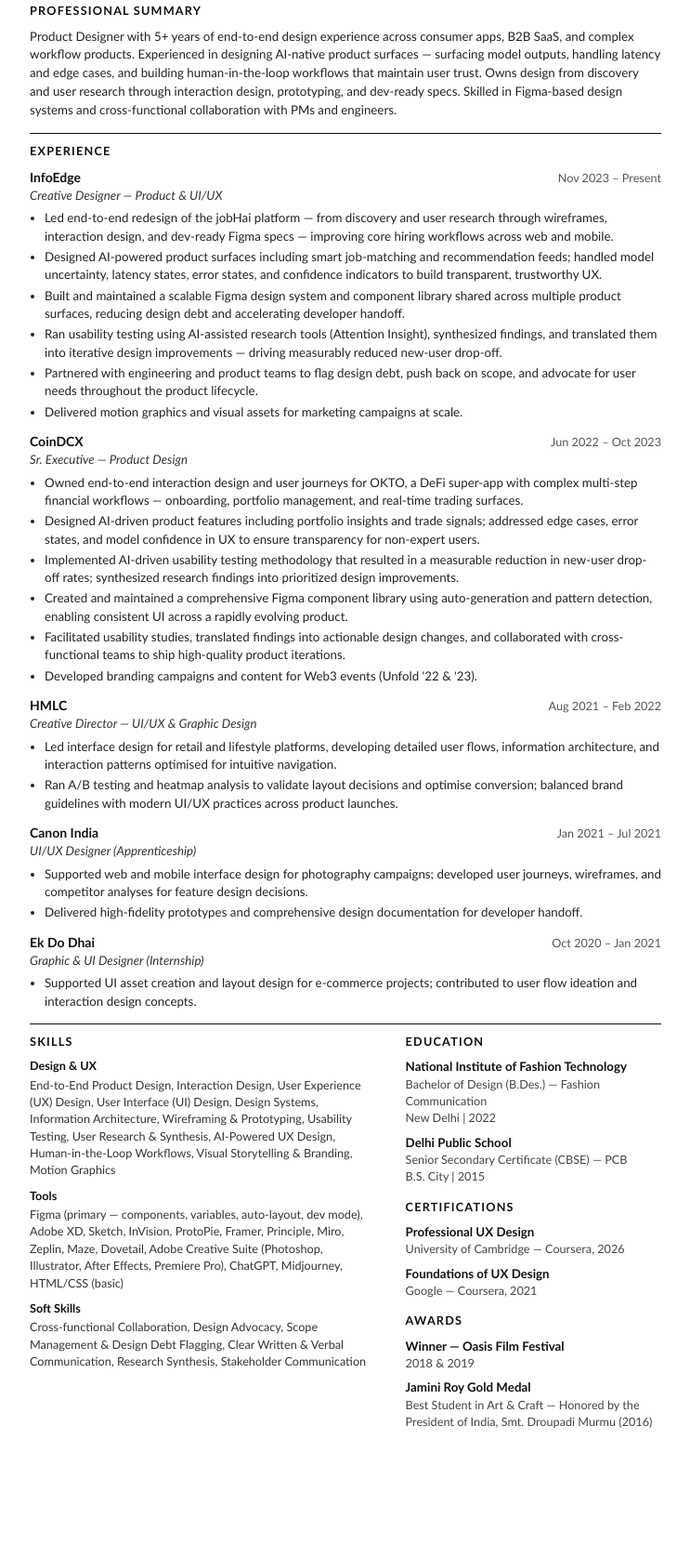
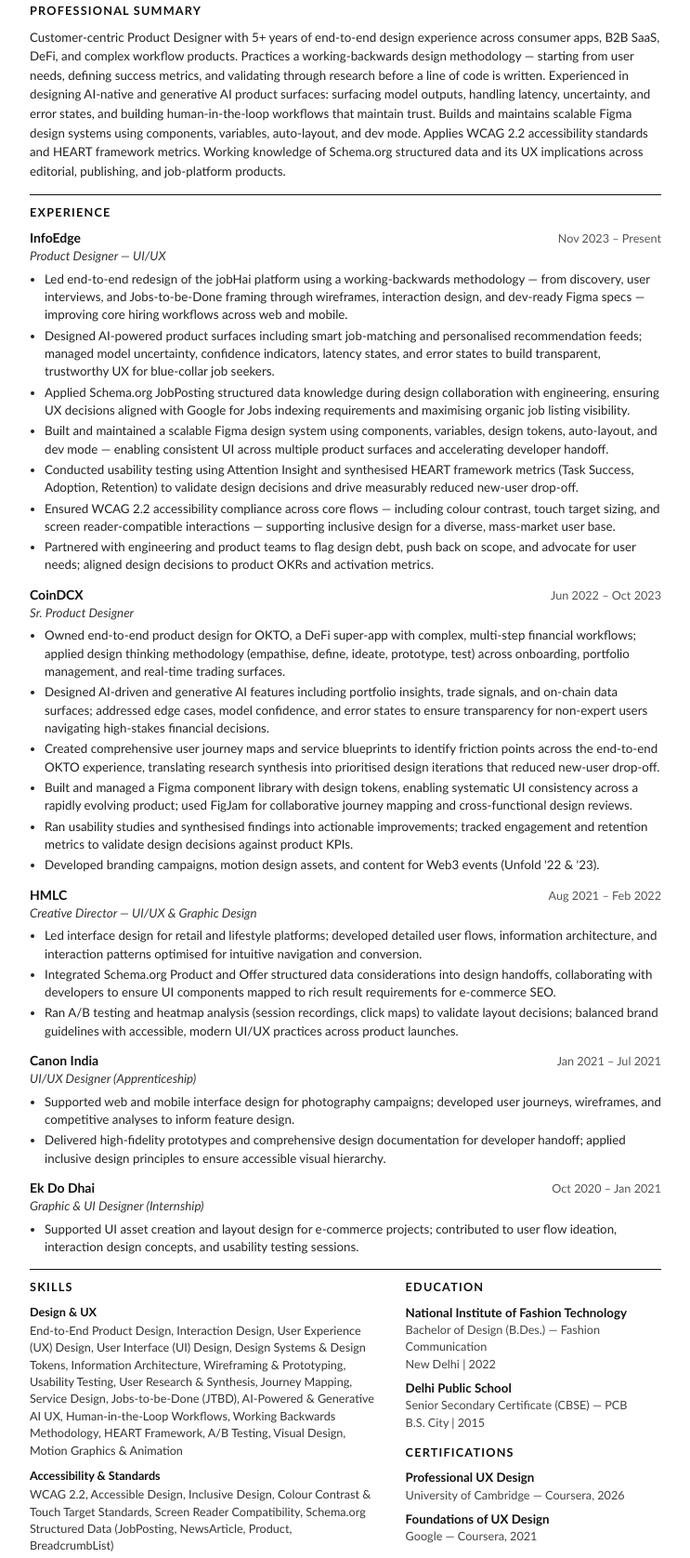
Before and after one commit to anandparth/Resume, a plain HTML site: page resume_bccl.html in a window 1280 px wide. Shown: the part 148-1824 px from the top of the page at 93% size, without its empty margins (268-1011 px from the left). Before the commit the page ends 1737 px from the top, so only its background shows below. Drawn offline with Linux system fonts and the light colour scheme.

Commit message:
Update resume with MNC-sourced ATS optimizations: WCAG 2.2, HEART framework, schema.org, GenAI UX, design tokens, working backwards methodology

```diff
--- a/resume_bccl.html
+++ b/resume_bccl.html
@@ -68,7 +68,7 @@
     .summary p {
       font-size: 10pt;
       color: #222;
-      line-height: 1.5;
+      line-height: 1.55;
     }
 
     /* ── Experience ── */
@@ -167,7 +167,7 @@
   <div class="section summary">
     <div class="section-title">Professional Summary</div>
     <p>
-      Product Designer with 5+ years of end-to-end design experience across consumer apps, B2B SaaS, and complex workflow products. Experienced in designing AI-native product surfaces — surfacing model outputs, handling latency and edge cases, and building human-in-the-loop workflows that maintain user trust. Owns design from discovery and user research through interaction design, prototyping, and dev-ready specs. Skilled in Figma-based design systems and cross-functional collaboration with PMs and engineers.
+      Customer-centric Product Designer with 5+ years of end-to-end design experience across consumer apps, B2B SaaS, DeFi, and complex workflow products. Practices a working-backwards design methodology — starting from user needs, defining success metrics, and validating through research before a line of code is written. Experienced in designing AI-native and generative AI product surfaces: surfacing model outputs, handling latency, uncertainty, and error states, and building human-in-the-loop workflows that maintain trust. Builds and maintains scalable Figma design systems using components, variables, auto-layout, and dev mode. Applies WCAG 2.2 accessibility standards and HEART framework metrics. Working knowledge of Schema.org structured data and its UX implications across editorial, publishing, and job-platform products.
     </p>
   </div>
 
@@ -183,14 +183,15 @@
         <span class="job-company">InfoEdge</span>
         <span class="job-date">Nov 2023 – Present</span>
       </div>
-      <div class="job-title">Creative Designer — Product &amp; UI/UX</div>
+      <div class="job-title">Product Designer — UI/UX</div>
       <ul>
-        <li>Led end-to-end redesign of the jobHai platform — from discovery and user research through wireframes, interaction design, and dev-ready Figma specs — improving core hiring workflows across web and mobile.</li>
-        <li>Designed AI-powered product surfaces including smart job-matching and recommendation feeds; handled model uncertainty, latency states, error states, and confidence indicators to build transparent, trustworthy UX.</li>
-        <li>Built and maintained a scalable Figma design system and component library shared across multiple product surfaces, reducing design debt and accelerating developer handoff.</li>
-        <li>Ran usability testing using AI-assisted research tools (Attention Insight), synthesized findings, and translated them into iterative design improvements — driving measurably reduced new-user drop-off.</li>
-        <li>Partnered with engineering and product teams to flag design debt, push back on scope, and advocate for user needs throughout the product lifecycle.</li>
-        <li>Delivered motion graphics and visual assets for marketing campaigns at scale.</li>
+        <li>Led end-to-end redesign of the jobHai platform using a working-backwards methodology — from discovery, user interviews, and Jobs-to-be-Done framing through wireframes, interaction design, and dev-ready Figma specs — improving core hiring workflows across web and mobile.</li>
+        <li>Designed AI-powered product surfaces including smart job-matching and personalised recommendation feeds; managed model uncertainty, confidence indicators, latency states, and error states to build transparent, trustworthy UX for blue-collar job seekers.</li>
+        <li>Applied Schema.org JobPosting structured data knowledge during design collaboration with engineering, ensuring UX decisions aligned with Google for Jobs indexing requirements and maximising organic job listing visibility.</li>
+        <li>Built and maintained a scalable Figma design system using components, variables, design tokens, auto-layout, and dev mode — enabling consistent UI across multiple product surfaces and accelerating developer handoff.</li>
+        <li>Conducted usability testing using Attention Insight and synthesised HEART framework metrics (Task Success, Adoption, Retention) to validate design decisions and drive measurably reduced new-user drop-off.</li>
+        <li>Ensured WCAG 2.2 accessibility compliance across core flows — including colour contrast, touch target sizing, and screen reader-compatible interactions — supporting inclusive design for a diverse, mass-market user base.</li>
+        <li>Partnered with engineering and product teams to flag design debt, push back on scope, and advocate for user needs; aligned design decisions to product OKRs and activation metrics.</li>
       </ul>
     </div>
 
@@ -200,14 +201,14 @@
         <span class="job-company">CoinDCX</span>
         <span class="job-date">Jun 2022 – Oct 2023</span>
       </div>
-      <div class="job-title">Sr. Executive — Product Design</div>
+      <div class="job-title">Sr. Product Designer</div>
       <ul>
-        <li>Owned end-to-end interaction design and user journeys for OKTO, a DeFi super-app with complex multi-step financial workflows — onboarding, portfolio management, and real-time trading surfaces.</li>
-        <li>Designed AI-driven product features including portfolio insights and trade signals; addressed edge cases, error states, and model confidence in UX to ensure transparency for non-expert users.</li>
-        <li>Implemented AI-driven usability testing methodology that resulted in a measurable reduction in new-user drop-off rates; synthesized research findings into prioritized design improvements.</li>
-        <li>Created and maintained a comprehensive Figma component library using auto-generation and pattern detection, enabling consistent UI across a rapidly evolving product.</li>
-        <li>Facilitated usability studies, translated findings into actionable design changes, and collaborated with cross-functional teams to ship high-quality product iterations.</li>
-        <li>Developed branding campaigns and content for Web3 events (Unfold '22 &amp; '23).</li>
+        <li>Owned end-to-end product design for OKTO, a DeFi super-app with complex, multi-step financial workflows; applied design thinking methodology (empathise, define, ideate, prototype, test) across onboarding, portfolio management, and real-time trading surfaces.</li>
+        <li>Designed AI-driven and generative AI features including portfolio insights, trade signals, and on-chain data surfaces; addressed edge cases, model confidence, and error states to ensure transparency for non-expert users navigating high-stakes financial decisions.</li>
+        <li>Created comprehensive user journey maps and service blueprints to identify friction points across the end-to-end OKTO experience, translating research synthesis into prioritised design iterations that reduced new-user drop-off.</li>
+        <li>Built and managed a Figma component library with design tokens, enabling systematic UI consistency across a rapidly evolving product; used FigJam for collaborative journey mapping and cross-functional design reviews.</li>
+        <li>Ran usability studies and synthesised findings into actionable improvements; tracked engagement and retention metrics to validate design decisions against product KPIs.</li>
+        <li>Developed branding campaigns, motion design assets, and content for Web3 events (Unfold '22 &amp; '23).</li>
       </ul>
     </div>
 
@@ -219,8 +220,9 @@
       </div>
       <div class="job-title">Creative Director — UI/UX &amp; Graphic Design</div>
       <ul>
-        <li>Led interface design for retail and lifestyle platforms, developing detailed user flows, information architecture, and interaction patterns optimised for intuitive navigation.</li>
-        <li>Ran A/B testing and heatmap analysis to validate layout decisions and optimise conversion; balanced brand guidelines with modern UI/UX practices across product launches.</li>
+        <li>Led interface design for retail and lifestyle platforms; developed detailed user flows, information architecture, and interaction patterns optimised for intuitive navigation and conversion.</li>
+        <li>Integrated Schema.org Product and Offer structured data considerations into design handoffs, collaborating with developers to ensure UI components mapped to rich result requirements for e-commerce SEO.</li>
+        <li>Ran A/B testing and heatmap analysis (session recordings, click maps) to validate layout decisions; balanced brand guidelines with accessible, modern UI/UX practices across product launches.</li>
       </ul>
     </div>
 
@@ -232,8 +234,8 @@
       </div>
       <div class="job-title">UI/UX Designer (Apprenticeship)</div>
       <ul>
-        <li>Supported web and mobile interface design for photography campaigns; developed user journeys, wireframes, and competitor analyses for feature design decisions.</li>
-        <li>Delivered high-fidelity prototypes and comprehensive design documentation for developer handoff.</li>
+        <li>Supported web and mobile interface design for photography campaigns; developed user journeys, wireframes, and competitive analyses to inform feature design.</li>
+        <li>Delivered high-fidelity prototypes and comprehensive design documentation for developer handoff; applied inclusive design principles to ensure accessible visual hierarchy.</li>
       </ul>
     </div>
 
@@ -245,7 +247,7 @@
       </div>
       <div class="job-title">Graphic &amp; UI Designer (Internship)</div>
       <ul>
-        <li>Supported UI asset creation and layout design for e-commerce projects; contributed to user flow ideation and interaction design concepts.</li>
+        <li>Supported UI asset creation and layout design for e-commerce projects; contributed to user flow ideation, interaction design concepts, and usability testing sessions.</li>
       </ul>
     </div>
   </div>
@@ -263,17 +265,22 @@
 
         <div class="skill-block">
           <div class="skill-label">Design &amp; UX</div>
-          <p>End-to-End Product Design, Interaction Design, User Experience (UX) Design, User Interface (UI) Design, Design Systems, Information Architecture, Wireframing &amp; Prototyping, Usability Testing, User Research &amp; Synthesis, AI-Powered UX Design, Human-in-the-Loop Workflows, Visual Storytelling &amp; Branding, Motion Graphics</p>
+          <p>End-to-End Product Design, Interaction Design, User Experience (UX) Design, User Interface (UI) Design, Design Systems &amp; Design Tokens, Information Architecture, Wireframing &amp; Prototyping, Usability Testing, User Research &amp; Synthesis, Journey Mapping, Service Design, Jobs-to-be-Done (JTBD), AI-Powered &amp; Generative AI UX, Human-in-the-Loop Workflows, Working Backwards Methodology, HEART Framework, A/B Testing, Visual Design, Motion Graphics &amp; Animation</p>
+        </div>
+
+        <div class="skill-block">
+          <div class="skill-label">Accessibility &amp; Standards</div>
+          <p>WCAG 2.2, Accessible Design, Inclusive Design, Colour Contrast &amp; Touch Target Standards, Screen Reader Compatibility, Schema.org Structured Data (JobPosting, NewsArticle, Product, BreadcrumbList)</p>
         </div>
 
         <div class="skill-block">
           <div class="skill-label">Tools</div>
-          <p>Figma (primary — components, variables, auto-layout, dev mode), Adobe XD, Sketch, InVision, ProtoPie, Framer, Principle, Miro, Zeplin, Maze, Dovetail, Adobe Creative Suite (Photoshop, Illustrator, After Effects, Premiere Pro), ChatGPT, Midjourney, HTML/CSS (basic)</p>
+          <p>Figma (components, variables, design tokens, auto-layout, dev mode, FigJam), Adobe XD, Sketch, InVision, ProtoPie, Framer, Principle, Miro, Zeplin, Maze, Dovetail, Amplitude, Adobe Creative Suite (Photoshop, Illustrator, After Effects, Premiere Pro), ChatGPT, Midjourney, Notion, Linear, HTML/CSS (basic)</p>
         </div>
 
         <div class="skill-block">
-          <div class="skill-label">Soft Skills</div>
-          <p>Cross-functional Collaboration, Design Advocacy, Scope Management &amp; Design Debt Flagging, Clear Written &amp; Verbal Communication, Research Synthesis, Stakeholder Communication</p>
+          <div class="skill-label">Collaboration &amp; Strategy</div>
+          <p>Cross-functional Collaboration, Design Advocacy, Scope Management &amp; Design Debt Flagging, OKR &amp; KPI Alignment, Product Thinking, Stakeholder Communication, Agile &amp; Sprint-based Design</p>
         </div>
       </div>
 
```
Also changed, not shown: 1 other file.
